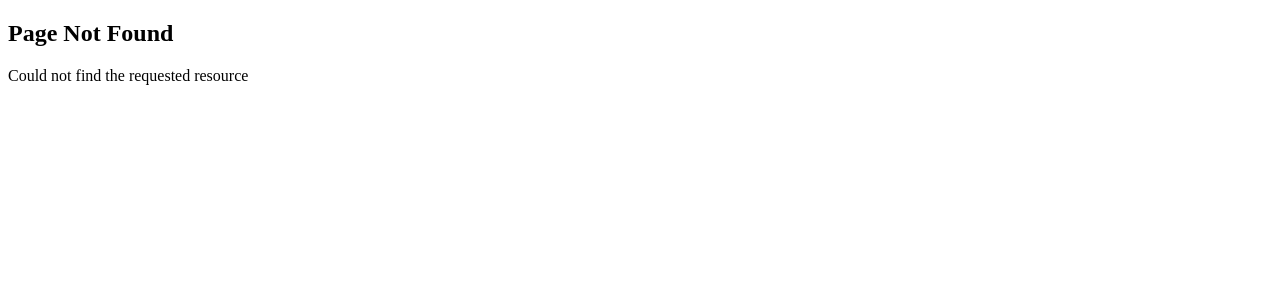
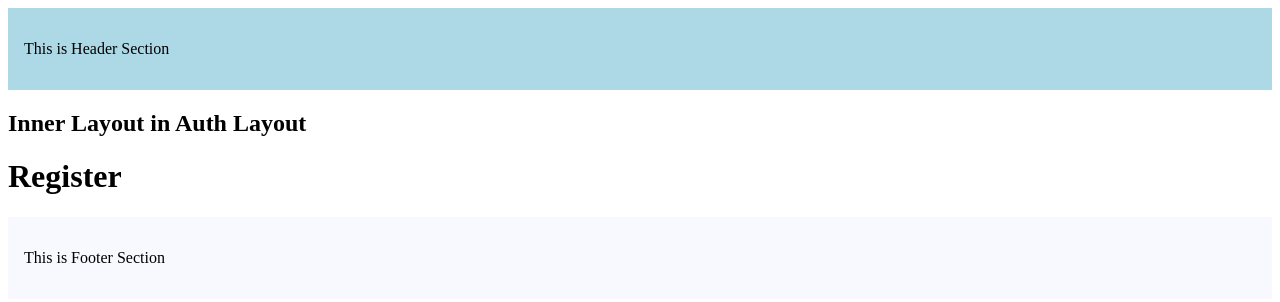
Before and after one commit to SamsulAlomLaskar/next.js_14, a Next.js app: page /with-auth-layout/register in a window 1280 px wide. Before the commit this address had no page. Shown: the top 302 px of the page. Built offline with nearby package versions, Linux system fonts and the light colour scheme.

Commit message:
layout, nested layout, group layout

```diff
--- /dev/null
+++ b/src/app/(auth)/with-auth-layout/layout.tsx
@@ -0,0 +1,12 @@
+import React from "react";
+
+const AuthLayout = ({ children }: { children: React.ReactNode }) => {
+  return (
+    <>
+      <h2>Inner Layout in Auth Layout</h2>
+      {children}
+    </>
+  );
+};
+
+export default AuthLayout;
--- /dev/null
+++ b/src/app/(auth)/with-auth-layout/register/page.tsx
@@ -0,0 +1,7 @@
+import React from "react";
+
+const Register = () => {
+  return <h1>Register</h1>;
+};
+
+export default Register;
--- a/src/app/layout.tsx
+++ b/src/app/layout.tsx
@@ -1,16 +1,24 @@
 export const metadata = {
-  title: 'Next.js',
-  description: 'Generated by Next.js',
-}
+  title: "Next.js",
+  description: "Generated by Next.js",
+};
 
 export default function RootLayout({
   children,
 }: {
-  children: React.ReactNode
+  children: React.ReactNode;
 }) {
   return (
     <html lang="en">
-      <body>{children}</body>
+      <body>
+        <header style={{ padding: "1rem", backgroundColor: "lightblue" }}>
+          <p>This is Header Section</p>
+        </header>
+        {children}
+        <footer style={{ padding: "1rem", backgroundColor: "ghostwhite" }}>
+          <p>This is Footer Section</p>
+        </footer>
+      </body>
     </html>
-  )
+  );
 }
--- a/src/app/page.tsx
+++ b/src/app/page.tsx
@@ -1,7 +1,7 @@
 import React from "react";
 
 const Home = () => {
-  return <div>Home Page</div>;
+  return <h1>Welcome to the Home Page</h1>;
 };
 
 export default Home;
```
Also changed, not shown: src/app/(auth)/(with-auth-layout)/layout.tsx (added, +12 -0 lines), src/app/(auth)/with-auth-layout/login/page.tsx (added, +7 -0 lines), src/app/products/[productId]/layout.tsx (added, +12 -0 lines), src/app/(auth)/(with-auth-layout)/login/page.tsx (renamed from src/app/(auth)/login/page.tsx), src/app/(auth)/(with-auth-layout)/register/page.tsx (renamed from src/app/(auth)/register/page.tsx).
